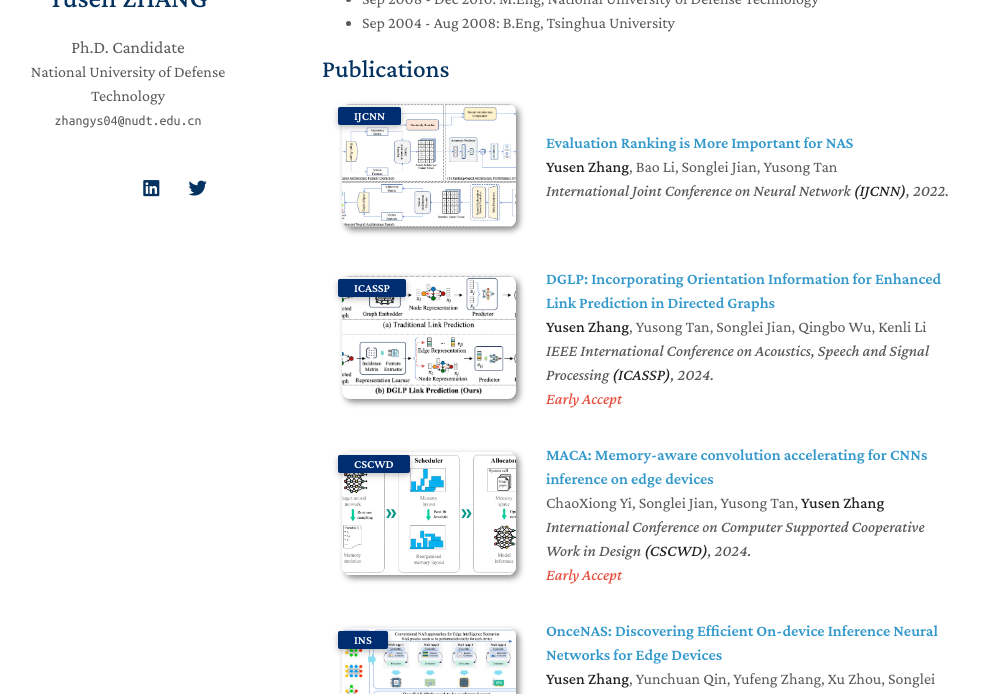
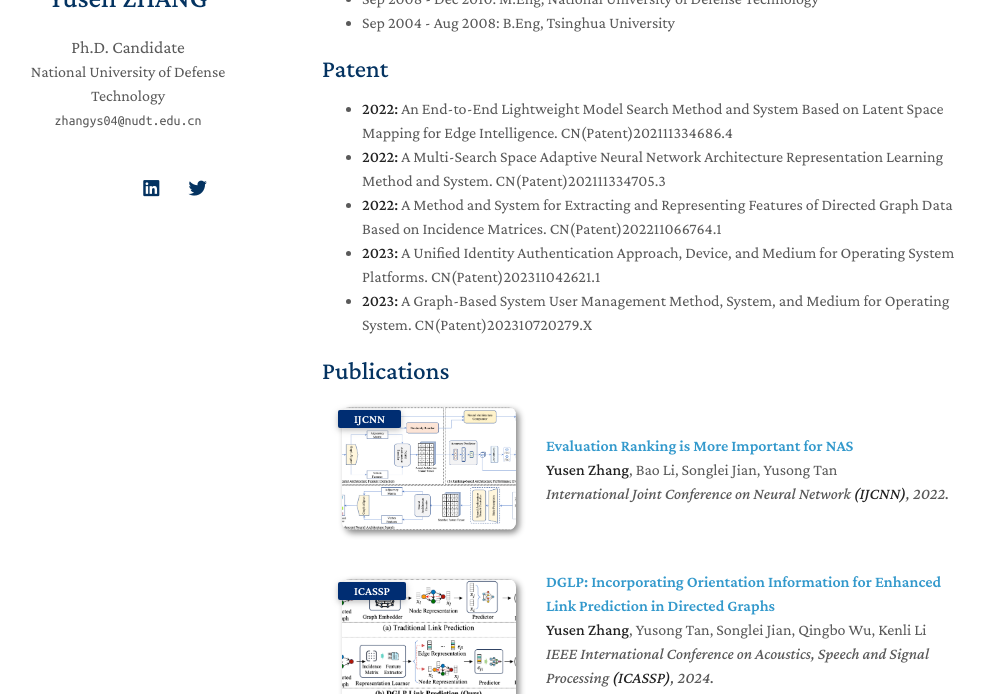
Before and after one commit to zhangys04/zhangys04.github.io, a Jekyll site: the page built from index.md, in a window 1280 px wide and 900 px high, scrolled down 368 px, cut to the strip 206-900 px from the top of the window. Shown: the whole strip, without its empty margins (148-1132 px from the left). Built offline with Jekyll 4.4.1, drawn with Linux system fonts in a browser that asks for light colours; nearby versions of some CDN libraries; a style sheet for code colours, icons or effects is not loaded; our own code applies the rules of GitHub Pages for plain Markdown files.

Commit message:
Update index.md

```diff
--- a/index.md
+++ b/index.md
@@ -22,4 +22,11 @@ I am a Ph.D. Candidate in Computer Science and Technology, conducting research i
 - Sep 2008 - Dec 2010: M.Eng, National University of Defense Technology
 - Sep 2004 - Aug 2008: B.Eng, Tsinghua University
 
+## Patent
+- **2022:** An End-to-End Lightweight Model Search Method and System Based on Latent Space Mapping for Edge Intelligence. CN(Patent)202111334686.4
+- **2022:** A Multi-Search Space Adaptive Neural Network Architecture Representation Learning Method and System. CN(Patent)202111334705.3
+- **2022:** A Method and System for Extracting and Representing Features of Directed Graph Data Based on Incidence Matrices. CN(Patent)202211066764.1
+- **2023:** A Unified Identity Authentication Approach, Device, and Medium for Operating System Platforms. CN(Patent)202311042621.1
+- **2023:** A Graph-Based System User Management Method, System, and Medium for Operating System. CN(Patent)202310720279.X
+
 {% include_relative _includes/publications.md %}
```
